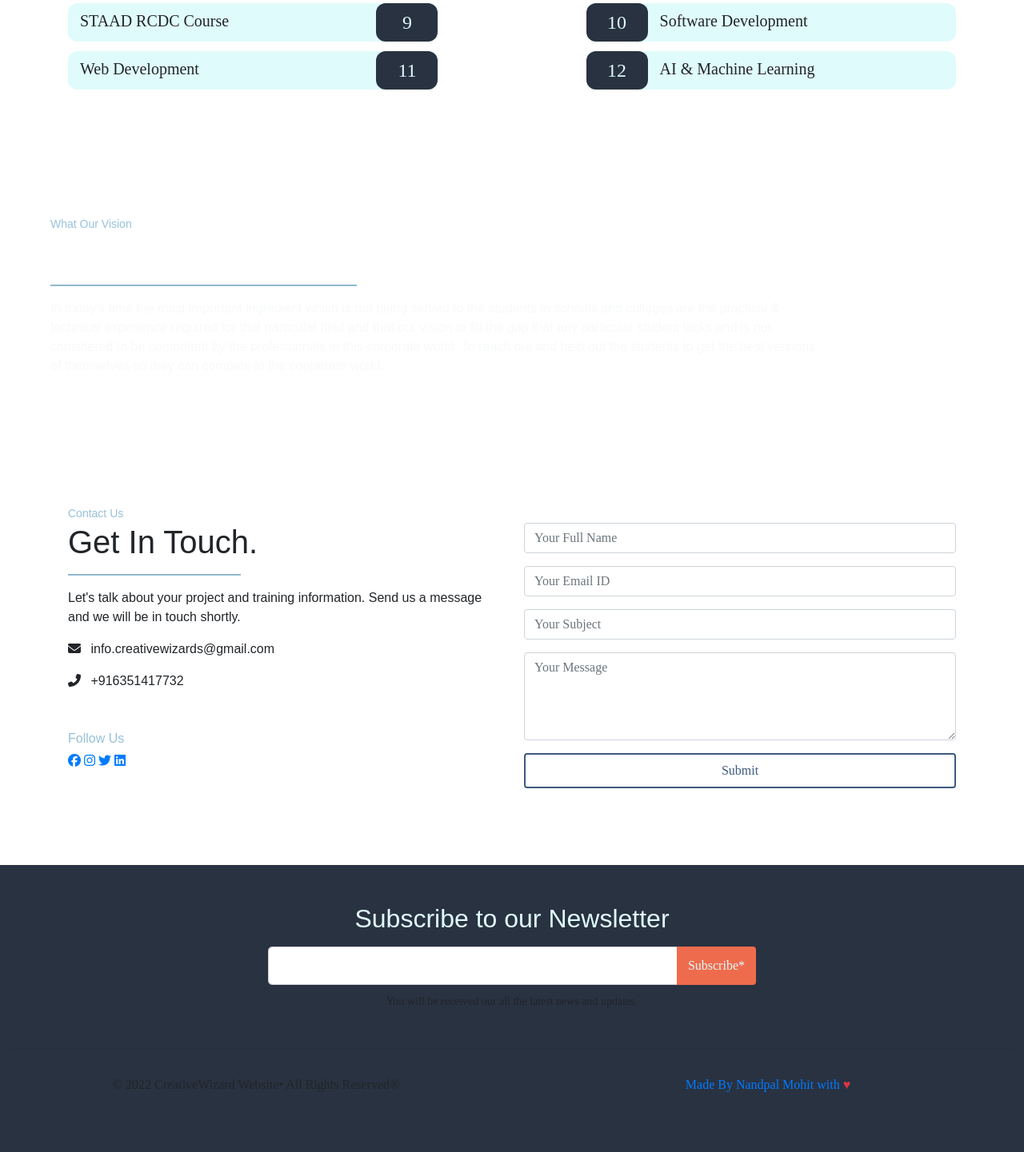
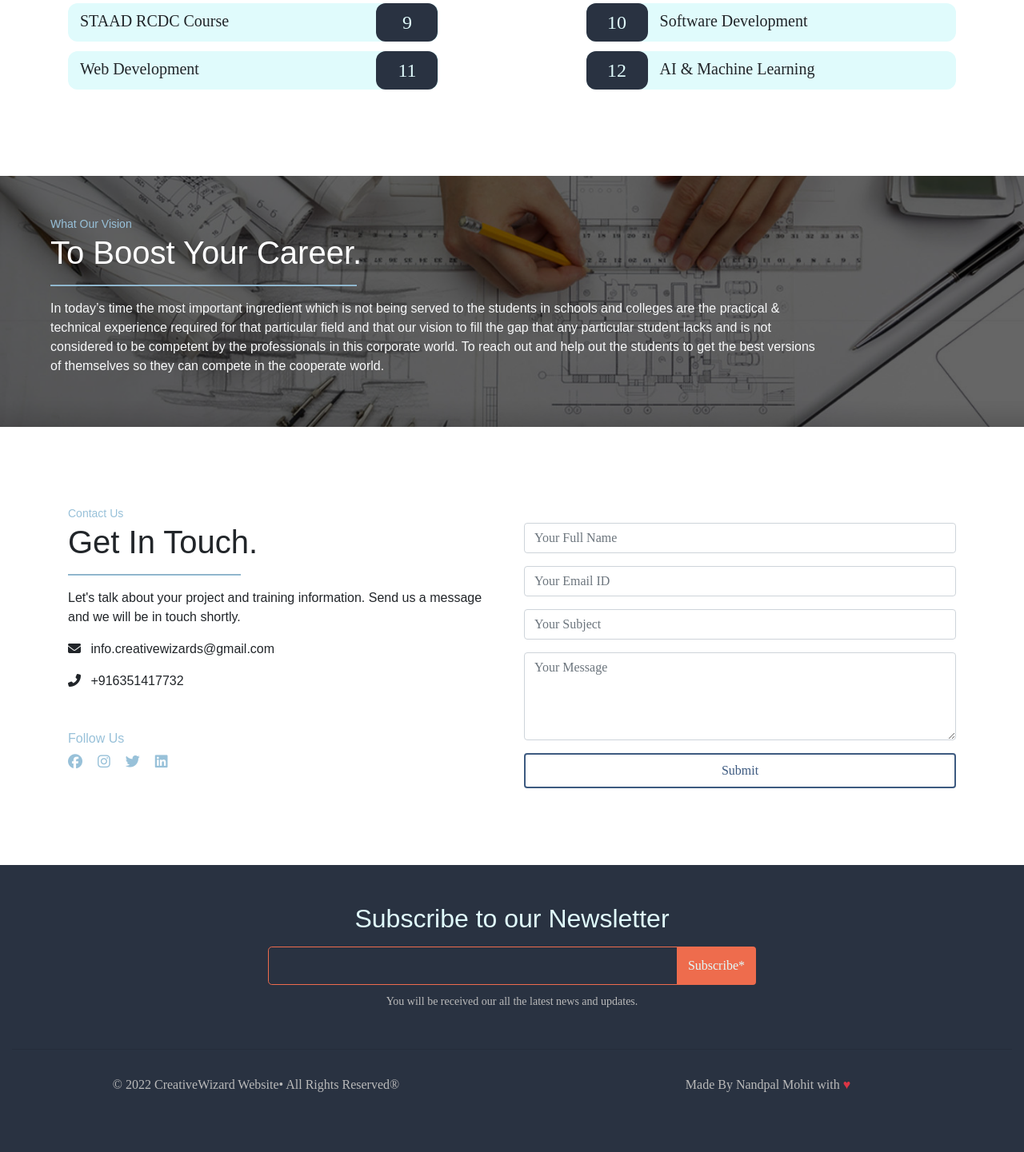
Before and after one commit to nandpalmohit/creative-wizards.github.io, a PHP site: page / in a window 1280 px wide. Shown: the part 1849-3290 px from the top of the page at 80% size. Run offline with PHP 8.4, Linux system fonts and the light colour scheme; some libraries are stand-ins or nearby versions; some web fonts are replaced.

Commit message:
Update css file

```diff
--- a/css/style.css
+++ b/css/style.css
@@ -4,6 +4,7 @@
 	--secondary-color:  #ee6c4d;
 	--light-color:  #e0fbfc;
 	--info-color: #98c1d9;
+	--muted-color:  #bababa;
 }
 *{
 	padding: 0;
@@ -96,6 +97,9 @@ header .custom-navbar a:hover,header .custom-navbar a.active{
 }
 .cw-info{
 	color: var(--info-color);
+}
+.cw-muted{
+	color: var(--muted-color);
 }
 /* --- background color --- */
 .bg-cw-dark{
@@ -197,8 +201,8 @@ header .custom-navbar a:hover,header .custom-navbar a.active{
 	background-color: var(--dark-color);
 	border-radius: .75em!important;
 }
-/* --- contact --- */
-#contact.cw{
+/* --- vision --- */
+#vision.cw{
 	background: url("../assets/img/vs-1.jpg");
 	width: 100%;
 	/*height: 80vh;*/
@@ -208,7 +212,7 @@ header .custom-navbar a:hover,header .custom-navbar a.active{
 	position: relative;
 	z-index: 0;
 }
-#contact.cw:before{
+#vision.cw:before{
 	content: "";
 	position: absolute;
 	background: rgba(0,0,0,0.6);
@@ -218,6 +222,27 @@ header .custom-navbar a:hover,header .custom-navbar a.active{
 	right: 0;
 	z-index: -1;
 	min-height: 100%;
+}
+
+/* --- contact --- */
+#contact a.contact-social{
+	color: var(--info-color);
+	font-size: 18px;
+	margin: 0px 15px 0px 0px;
+}
+#contact a.contact-social:hover{
+	color: var(--primary-color);
+}
+/* --- subscribe --- */
+#footer input.cw-input{
+	background: transparent !important;
+	color: var(--light-color);
+	border-color:  var(--secondary-color);
+	box-shadow: none !important;
+}
+#footer .cw-btn:hover{
+	background: #d45f44 !important;
+	border-color: #d45f44 !important;
 }
 /* San Francisco fonts*/
 @font-face {
@@ -279,4 +304,8 @@ header .custom-navbar a:hover,header .custom-navbar a.active{
 	.cw-sr-row .col-sm-5:nth-child(1){
 		text-align: left;
 	}
+	/* footer-content  */
+	#footer-content .col-sm-6{
+		text-align: center;
+	}
 }
```
